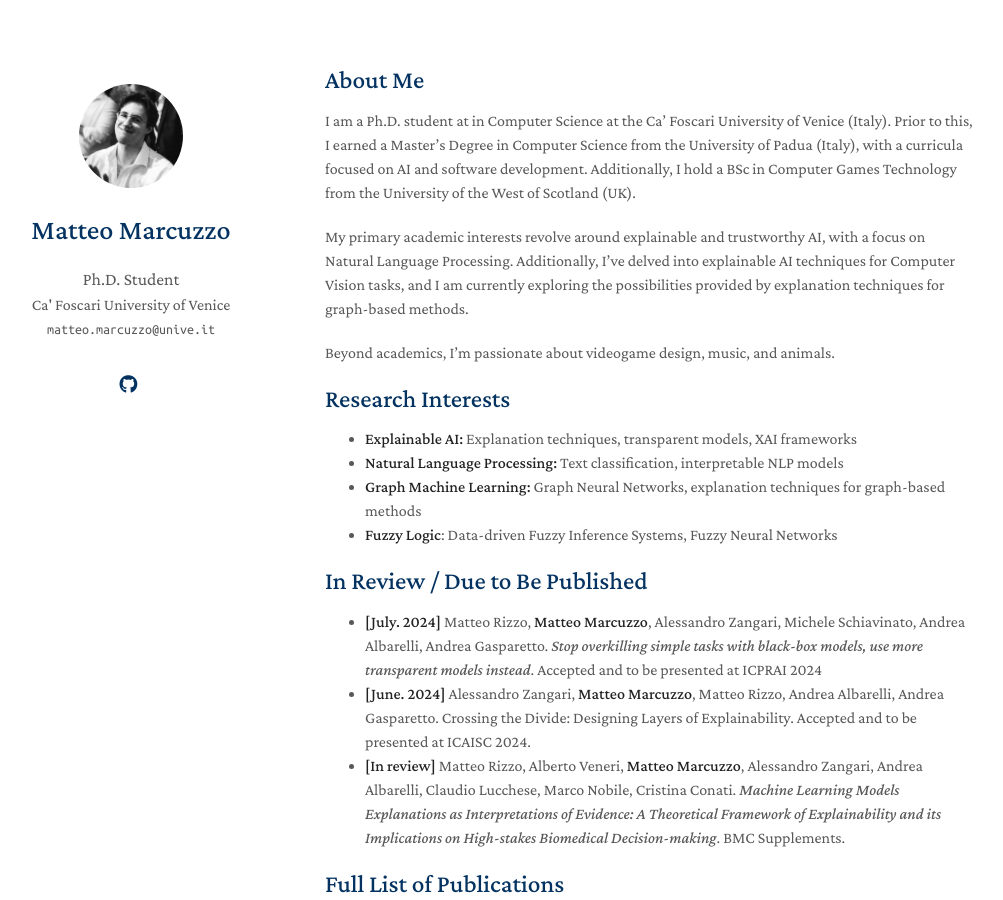
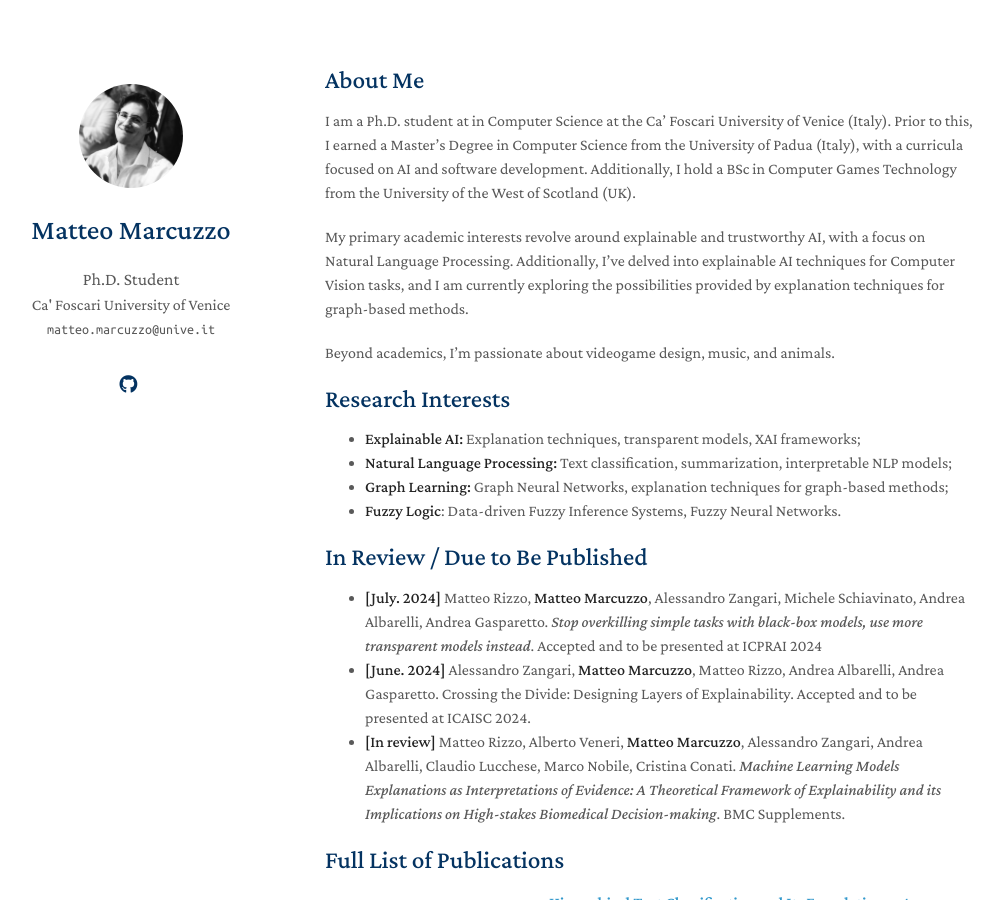
Before and after one commit to MattVsTheWorld/MattVsTheWorld.github.io, a Jekyll site: the page built from index.md, in a window 1280 px wide and 900 px high. Shown: the whole window, without its empty margins (145-1148 px from the left). Built offline with Jekyll 4.4.1, drawn with Linux system fonts in a browser that asks for light colours; nearby versions of some CDN libraries; a style sheet for code colours, icons or effects is not loaded; our own code applies the rules of GitHub Pages for plain Markdown files; some of the changed text lies outside the part shown.

Commit message:
Small fixes

```diff
--- a/_config.yml
+++ b/_config.yml
@@ -7,8 +7,8 @@ email: matteo.marcuzzo@unive.it
 # Search Engine Optimization (SEO)
 # The following information is used to improve the website traffic from search engines, e.g., Google.
 keywords: phd student AI ML machine learning natural language processing NLP
-description: PhD profiled .
-canonical: https://minimal-light-theme.yliu.me/
+description: Matteo Marcuzzo - Personal researcher website.
+canonical: https://mattvstheworld.github.io/
 
 # Links
 # If you don't need one of them, you may delete the corresponding line.
@@ -26,7 +26,7 @@ favicon_dark: ./assets/img/favicon-dark.png
 
 # Footnote
 # You may use the option to disable the footnote, "Powered by Jekyll and Minimal Light theme."
-enable_footnote: false
+enable_footnote: true
 
 # Auto Dark Mode
 # You may use the option to disable the automatic dark theme
--- a/index.md
+++ b/index.md
@@ -12,10 +12,10 @@ Beyond academics, I'm passionate about videogame design, music, and animals.
 
 ## Research Interests
 
-- **Explainable AI:** Explanation techniques, transparent models, XAI frameworks
-- **Natural Language Processing:** Text classification, interpretable NLP models
-- **Graph Machine Learning:** Graph Neural Networks, explanation techniques for graph-based methods
-- **Fuzzy Logic**: Data-driven Fuzzy Inference Systems, Fuzzy Neural Networks
+- **Explainable AI:** Explanation techniques, transparent models, XAI frameworks;
+- **Natural Language Processing:** Text classification, summarization, interpretable NLP models;
+- **Graph Learning:** Graph Neural Networks, explanation techniques for graph-based methods;
+- **Fuzzy Logic**: Data-driven Fuzzy Inference Systems, Fuzzy Neural Networks.
 
 ## In Review / Due to Be Published
 - **[July. 2024]** Matteo Rizzo, **Matteo Marcuzzo**, Alessandro Zangari, Michele Schiavinato, Andrea Albarelli, Andrea Gasparetto. _Stop overkilling simple tasks with black-box models, use more transparent models instead_. Accepted and to be presented at ICPRAI 2024
```
